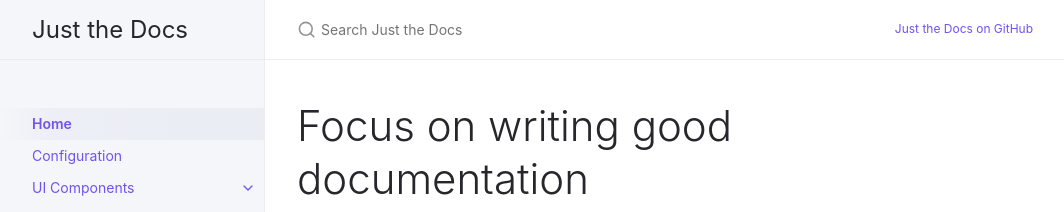
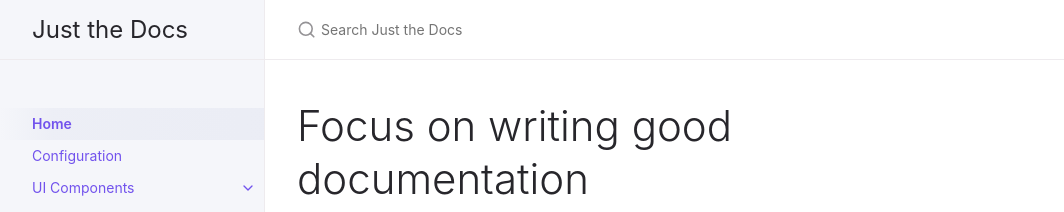
Before and after one commit to roopesh-munnaluri/intern-site, a Jekyll site: the page built from index.md, in a window 1280 px wide and 900 px high. Shown: the top 212 px of the window, without its empty margins (107-1171 px from the left). Built offline with Jekyll 4.4.1, drawn with Linux system fonts in a browser that asks for light colours.

```diff
--- a/_config.yml
+++ b/_config.yml
@@ -55,9 +55,6 @@ search:
 heading_anchors: true
 
 # Aux links for the upper right navigation
-aux_links:
-  "Just the Docs on GitHub":
-    - "//github.com/pmarsceill/just-the-docs"
 
 # Makes Aux links open in a new tab. Default is false
 aux_links_new_tab: false
```
